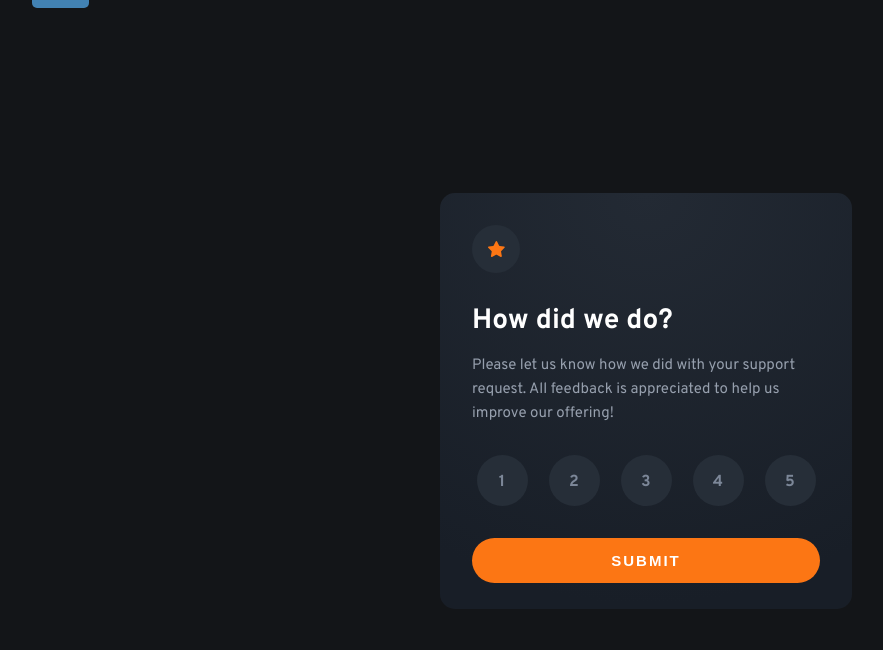
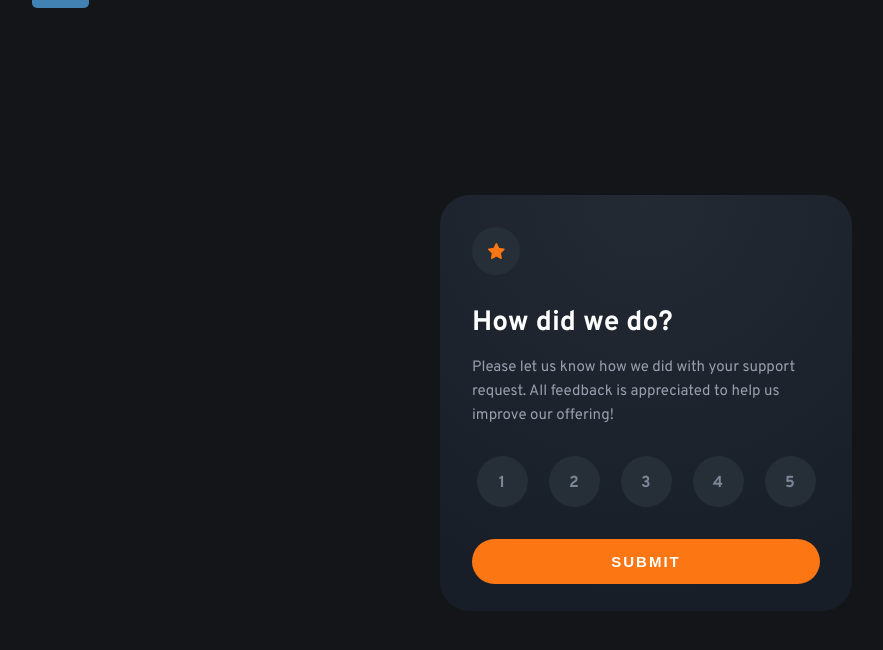
Before and after one commit to alexanderivanov2/frontend-mentor, a Vue app: page /newbie/interactive-rating-card in a window 1536 px wide. Shown: the top 650 px of the page, without its empty margins (122-1005 px from the left). Built offline with nearby package versions, Linux system fonts and the light colour scheme.

Commit message:
refactor card border radius

```diff
--- a/src/views/NewbiePages/InteractiveRatingCard/InteractiveRatingCardView.vue
+++ b/src/views/NewbiePages/InteractiveRatingCard/InteractiveRatingCardView.vue
@@ -55,7 +55,8 @@ $card-bg: radial-gradient(98.96% 98.96% at 50% 0%, #232A34 0%, #181E27 100%);
         width: 412px;
         height: 416px;
         padding: 32px;
-        margin-top: 2px;
+        margin-top: 5px;
+        border-radius: 30px;
     }
 }
 
```
